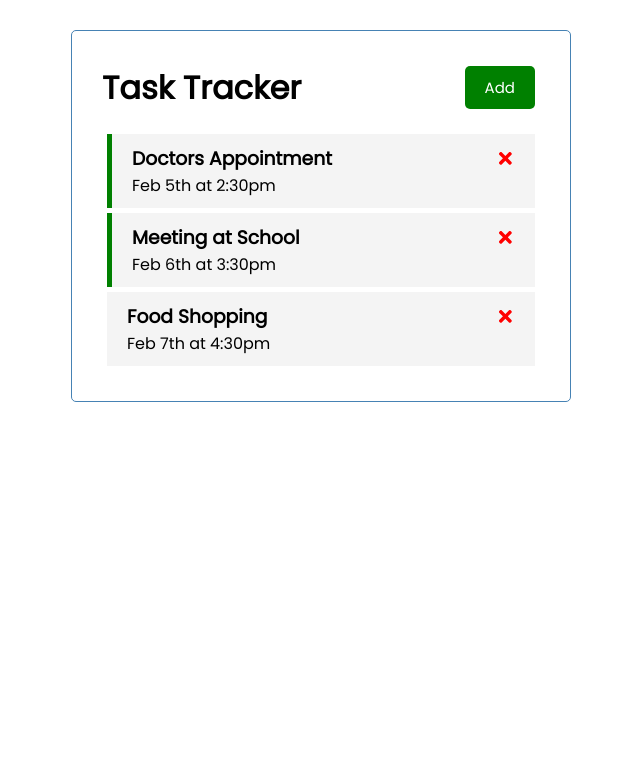
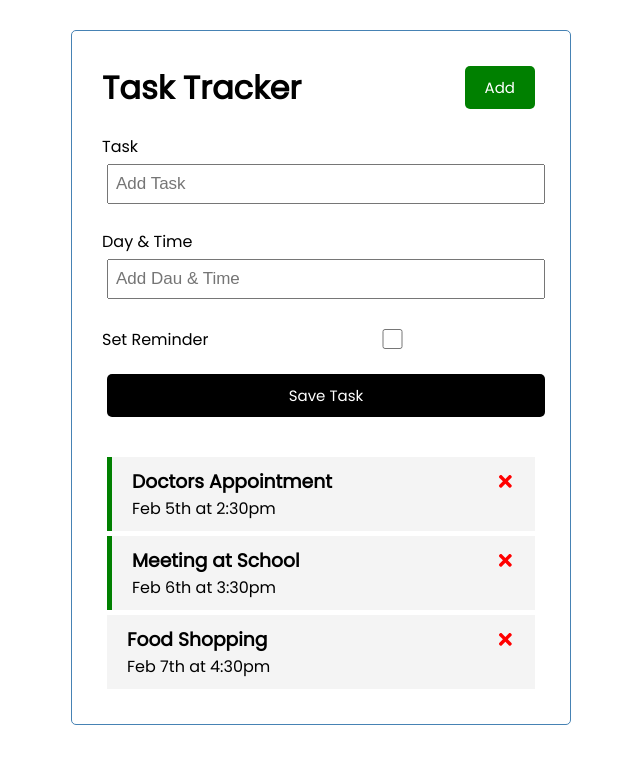
Before and after one commit to stbou/React-JS-Crash-Course, a React (Create React App) app: page / in a window 1280 px wide. Shown: the top 764 px of the page, without its empty margins (319-959 px from the left). Built offline with nearby package versions, Linux system fonts and the light colour scheme.

Commit message:
add task

```diff
--- a/src/App.js
+++ b/src/App.js
@@ -1,6 +1,7 @@
 import { useState } from "react"
 import Header from './components/Header'
 import Tasks from './components/Tasks'
+import AddTask from "./components/AddTask"
 
 const App = () => {
 
@@ -25,6 +26,13 @@ const App = () => {
     }
 ]);
 
+// Add Task
+const addTask = (task) => {
+  const id = Math.floor(Math.random() * 10000) + 1
+  const newTask = { id, ...task }
+  setTasks([...tasks, newTask])
+}
+
 // Delete Task
 const deleteTask = (id) => {
   setTasks(tasks.filter((task) => task.id !== id))
@@ -43,6 +51,7 @@ const toggleReminder = (id) => {
   return (
     <div className='container'>
       <Header />
+      <AddTask onAdd={addTask}/>
       {tasks.length > 0 ? (
         <Tasks tasks={tasks}
           onDelete={deleteTask}
--- /dev/null
+++ b/src/components/AddTask.js
@@ -0,0 +1,58 @@
+import { useState } from 'react'
+
+const AddTask = ({ onAdd }) => {
+
+    const [text, setText] = useState('');
+    const [day, setDay] = useState('');
+    const [reminder, setReminder] = useState(false);
+
+    const onSubmit = (e) => {
+        e.preventDefault();
+
+        if(!text) {
+            alert('Please add a task')
+            return
+        }
+
+        onAdd({ text, day, reminder })
+
+        setText('')
+        setDay('')
+        setReminder(false)
+    }
+
+    return (
+        <form className="add-form" onSubmit={onSubmit}>
+            <div className="form-control">
+                <label>Task</label>
+                <input
+                    type="text"
+                    placeholder="Add Task"
+                    value={text}
+                    onChange={(e) => setText(e.target.value)}
+                />
+            </div>
+            <div className="form-control">
+                <label>Day & Time</label>
+                <input
+                    type="text"
+                    placeholder="Add Dau & Time"
+                    value={day}
+                    onChange={(e) => setDay(e.target.value)}
+                />
+            </div>
+            <div className="form-control form-control-check">
+                <label>Set Reminder</label>
+                <input
+                    type="checkbox"
+                    checked={reminder}
+                    value={reminder}
+                    onChange={(e) => setReminder(e.currentTarget.checked)}
+                />
+            </div>
+            <input type="submit" value="Save Task" className="btn btn-block"/>
+        </form>
+    )
+}
+
+export default AddTask
```
